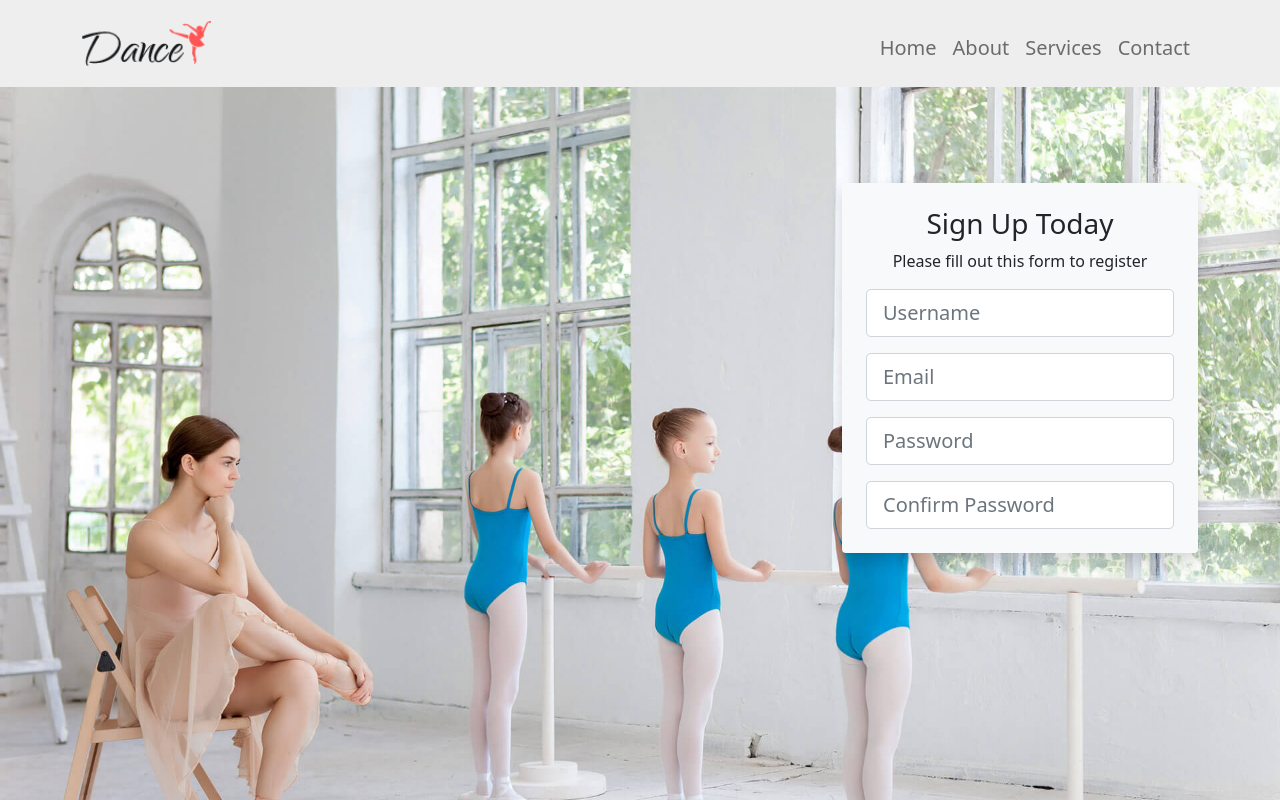
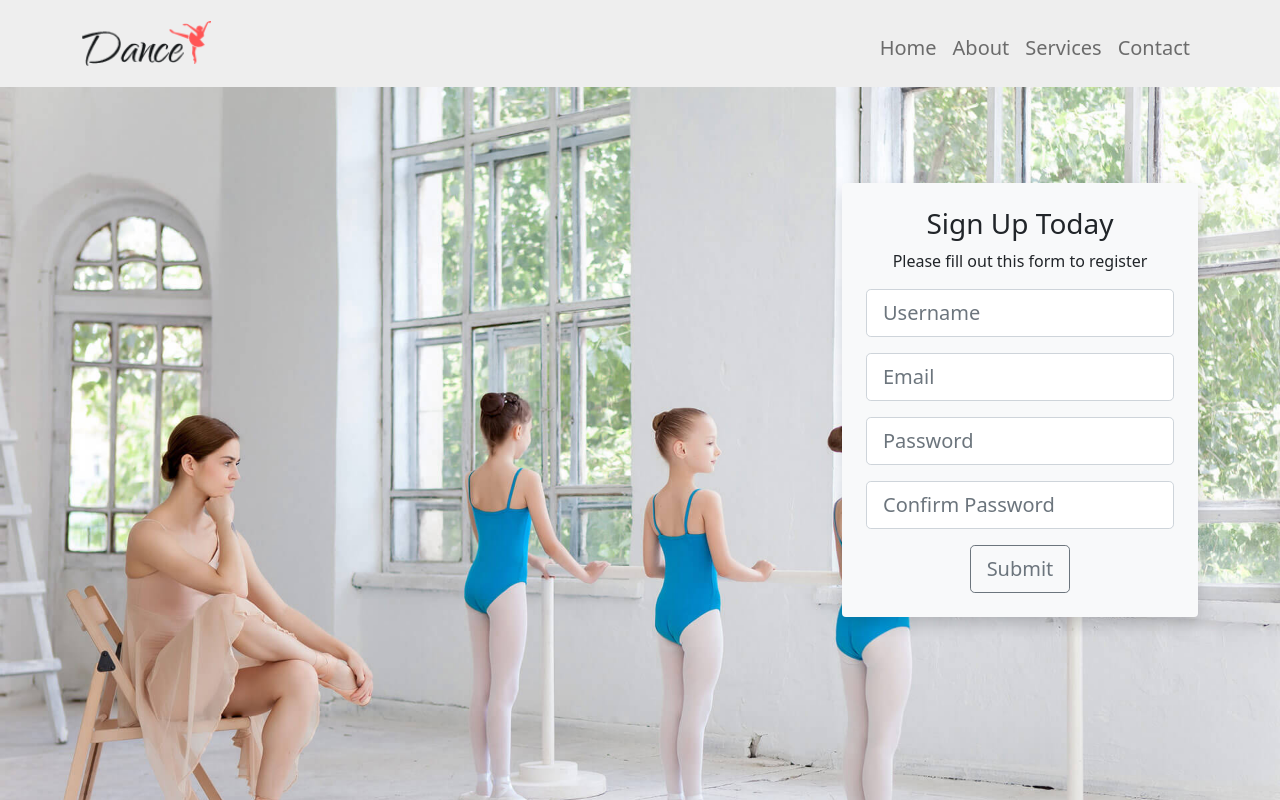
Before and after one commit to ajmain-nishu/dance-school, a React (Create React App) app: page /contact in a window 1280 px wide. Shown: the top 800 px of the page. Built offline with nearby package versions, Linux system fonts and the light colour scheme.

Commit message:
feat: Added button in contact section

```diff
--- a/src/components/Contact/Contact.js
+++ b/src/components/Contact/Contact.js
@@ -1,4 +1,5 @@
 import React from "react";
+import { Link } from "react-router-dom";
 import "./Contact.css";
 
 
@@ -55,6 +56,11 @@
                                     placeholder="Confirm Password"
                                 />
                             </div>
+                            <div className="my-3">
+                                <Link to="/contact">
+                                    <button className="btn btn-outline-secondary btn-lg">Submit</button>
+                                </Link>
+                            </div>
                         </form>
                     </div>
                 </div>
```
